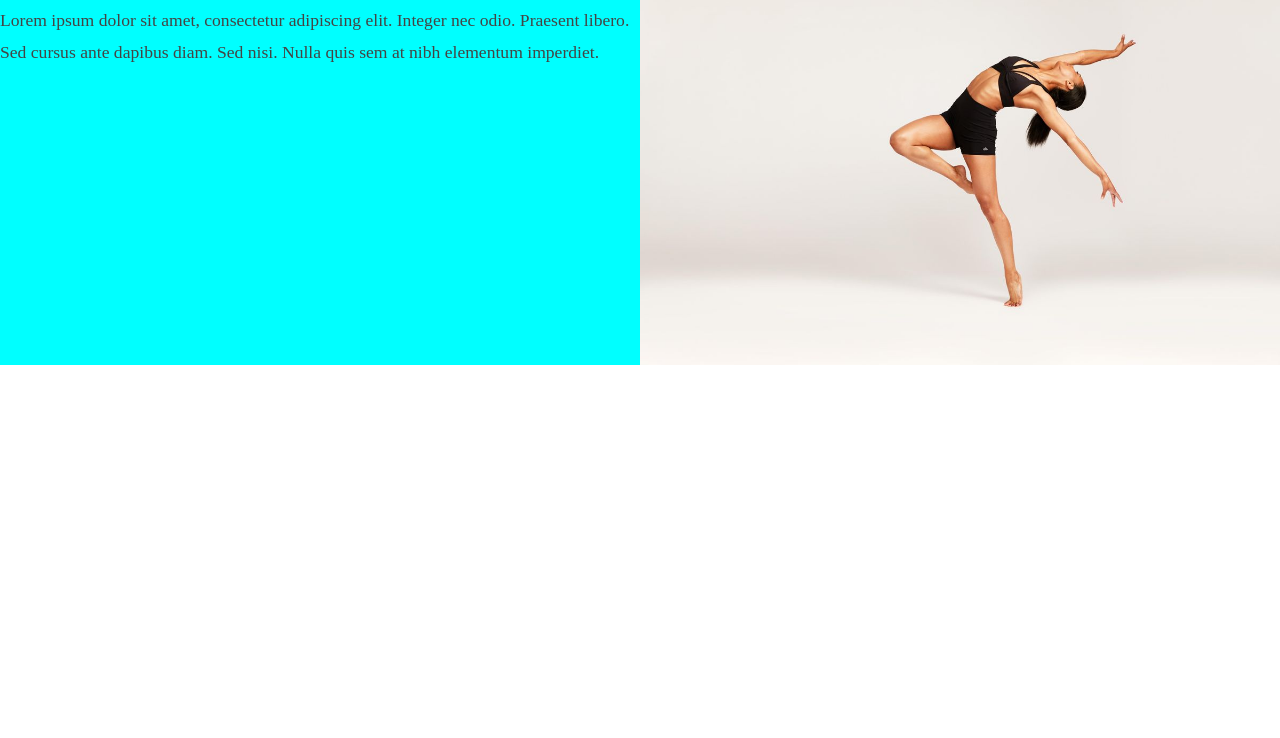
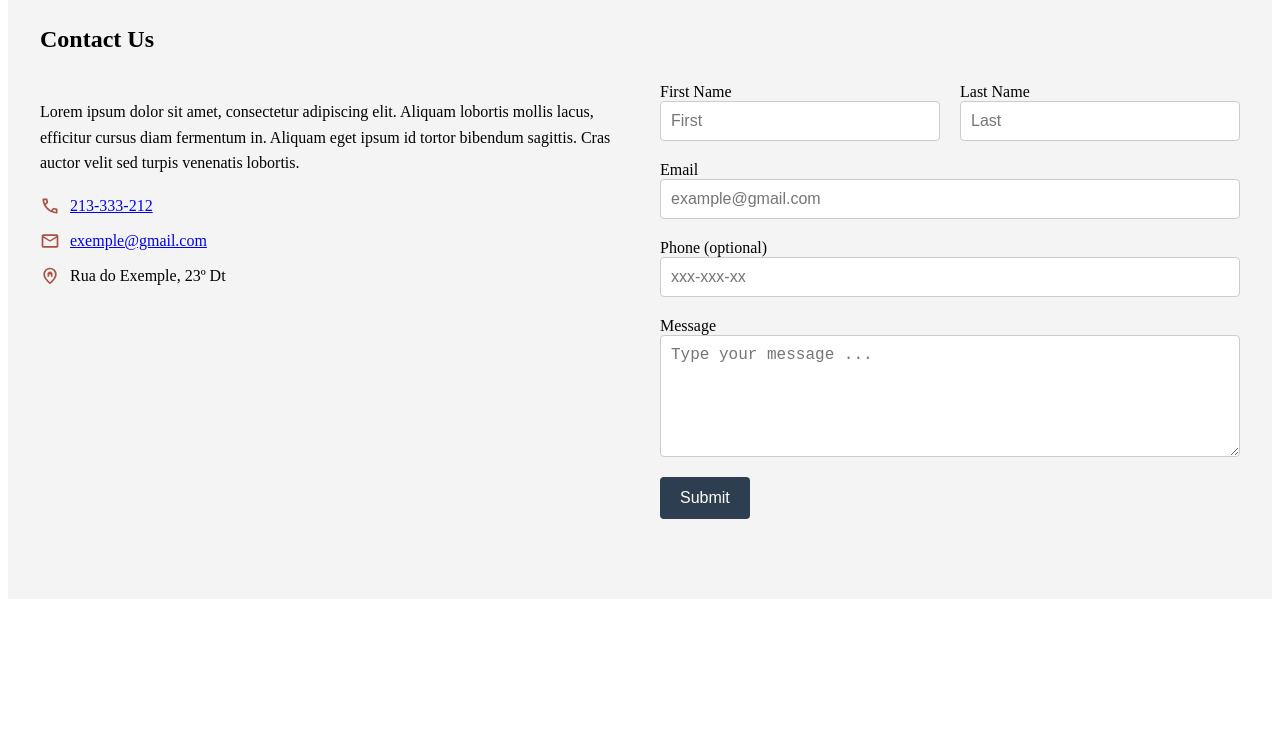
Before and after one commit to EmersonBPP/UdemyWebDev, a plain HTML site: page Capstone Project 2/test.html in a window 1280 px wide. Shown: the part 62-800 px from the top of the page. Drawn offline with Linux system fonts and the light colour scheme.

```diff
--- a/Capstone Project 2/test.css
+++ b/Capstone Project 2/test.css
@@ -1,68 +1,104 @@
-* {
-  margin: 0;
+#contact {
+  padding: 60px 20px;
+  background-color: #f4f4f4;
+}
+
+.contact-container {
+  max-width: 1200px;
+  margin: auto;
+}
+
+.contact-content {
+  display: flex;
+  flex-wrap: wrap;
+  gap: 40px;
+  margin-top: 30px;
+}
+
+.contact-info {
+  flex: 1;
+  min-width: 300px;
+}
+
+.contact-info p {
+  font-size: 1rem;
+  line-height: 1.6;
+  margin-bottom: 20px;
+}
+
+.contact-list {
+  list-style: none;
   padding: 0;
 }
 
-.flex-section {
-  background-color: #f9f9f9;
+.contact-list li {
+  display: flex;
+  align-items: center;
+  margin-bottom: 15px;
 }
 
-.flex-container {
-  display: flex;
-  flex-direction: row;
-  gap: 0;
-  align-items: stretch;
-  flex-wrap: wrap; /* para permitir empilhar */
+.contact-list img {
+  width: 20px;
+  height: 20px;
+  margin-right: 10px;
 }
 
-/* Coluna de texto */
-.flex-text {
+.contact-form {
   flex: 1;
-  background-color: aqua;
+  min-width: 300px;
 }
 
-.flex-text h2 {
-  font-size: 2.5rem;
-  color: #2d3e50;
-  margin-bottom: 20px;
+form {
+  display: flex;
+  flex-direction: column;
 }
 
-.flex-text p {
-  font-size: 1.1rem;
-  color: #444;
-  line-height: 1.8;
+.form-row {
+  display: flex;
+  gap: 20px;
+  margin-bottom: 20px;
+  flex-wrap: wrap;
 }
 
-/* Coluna da imagem */
-.flex-image {
+.form-group {
   flex: 1;
-  overflow: hidden;
   display: flex;
-  align-items: stretch;
+  flex-direction: column;
 }
 
-.flex-image img {
-  display: block;
-  width: 100%;
-  object-fit: cover;
+.full-width {
+  flex: 1 1 100%;
 }
 
-/* Responsivo */
+input, textarea {
+  padding: 10px;
+  font-size: 1rem;
+  border: 1px solid #ccc;
+  border-radius: 4px;
+}
+
+textarea {
+  resize: vertical;
+  min-height: 100px;
+}
+
+button {
+  padding: 12px 20px;
+  font-size: 1rem;
+  background-color: #2d3e50;
+  color: white;
+  border: none;
+  border-radius: 4px;
+  cursor: pointer;
+  width: fit-content;
+}
+
+button:hover {
+  background-color: #1a2b3c;
+}
+
 @media (max-width: 768px) {
-  .flex-container {
+  .contact-content {
     flex-direction: column;
   }
-
-  .flex-text h2 {
-    font-size: 2rem;
-    text-align: center;
-  }
-
-  .flex-text p {
-    text-align: center;
-  }
-
-  .flex-image img {
-    height: 300px;
-  }
 }
--- a/Capstone Project 2/test.html
+++ b/Capstone Project 2/test.html
@@ -8,23 +8,78 @@
 </head>
 <body>
 
-<section class="flex-section">
-  <div class="flex-container">
+<section id="contact">
+  <div class="contact-container">
 
-    <!-- Coluna de texto -->
-    <div class="flex-text">
-      <h2>O Poder da Simplicidade</h2>
-      <p>
-        Lorem ipsum dolor sit amet, consectetur adipiscing elit.
-        Integer nec odio. Praesent libero. Sed cursus ante dapibus diam.
-        Sed nisi. Nulla quis sem at nibh elementum imperdiet.
-      </p>
-    </div>
+    <h2>Contact Us</h2>
 
-    <!-- Coluna da imagem -->
-    <div class="flex-image">
-      <img src="image/woman-dancing.jpg" alt="Imagem ilustrativa">
-    </div>
+    <div class="contact-content">
+
+      <!-- Coluna de informações -->
+      <div class="contact-info">
+        <p>
+          Lorem ipsum dolor sit amet, consectetur adipiscing elit.
+          Aliquam lobortis mollis lacus, efficitur cursus diam fermentum in.
+          Aliquam eget ipsum id tortor bibendum sagittis.
+          Cras auctor velit sed turpis venenatis lobortis.
+        </p>
+
+        <ul class="contact-list">
+          <li>
+            <img src="image/phone-icon.svg" alt="Phone icon">
+            <a href="tel:213333212">213-333-212</a>
+          </li>
+          <li>
+            <img src="image/mail-icon.svg" alt="Email icon">
+            <a href="mailto:exemple@gmail.com">exemple@gmail.com</a>
+          </li>
+          <li>
+            <img src="image/location-icon.svg" alt="Location icon">
+            <span>Rua do Exemple, 23º Dt</span>
+          </li>
+        </ul>
+      </div>
+
+      <!-- Coluna do formulário -->
+      <div class="contact-form">
+        <form>
+          <div class="form-row">
+            <div class="form-group">
+              <label for="fname">First Name</label>
+              <input type="text" id="fname" name="fname" placeholder="First">
+            </div>
+            <div class="form-group">
+              <label for="lname">Last Name</label>
+              <input type="text" id="lname" name="lname" placeholder="Last">
+            </div>
+          </div>
+
+          <div class="form-row">
+            <div class="form-group full-width">
+              <label for="email">Email</label>
+              <input type="email" id="email" name="email" placeholder="example@gmail.com" required>
+            </div>
+          </div>
+
+          <div class="form-row">
+            <div class="form-group full-width">
+              <label for="tel">Phone (optional)</label>
+              <input type="tel" id="tel" name="tel" placeholder="xxx-xxx-xx">
+            </div>
+          </div>
+
+          <div class="form-row">
+            <div class="form-group full-width">
+              <label for="message">Message</label>
+              <textarea id="message" name="message" placeholder="Type your message ..."></textarea>
+            </div>
+          </div>
+
+          <div class="form-row">
+            <button type="submit">Submit</button>
+          </div>
+        </form>
+      </div>
 
   </div>
 </section>
```
Also changed, not shown: Capstone Project 2/index.html (+61 -37 lines), Capstone Project 2/style.css (+7 -0 lines), Capstone Project 2/image/man-looking-up.jpg.
